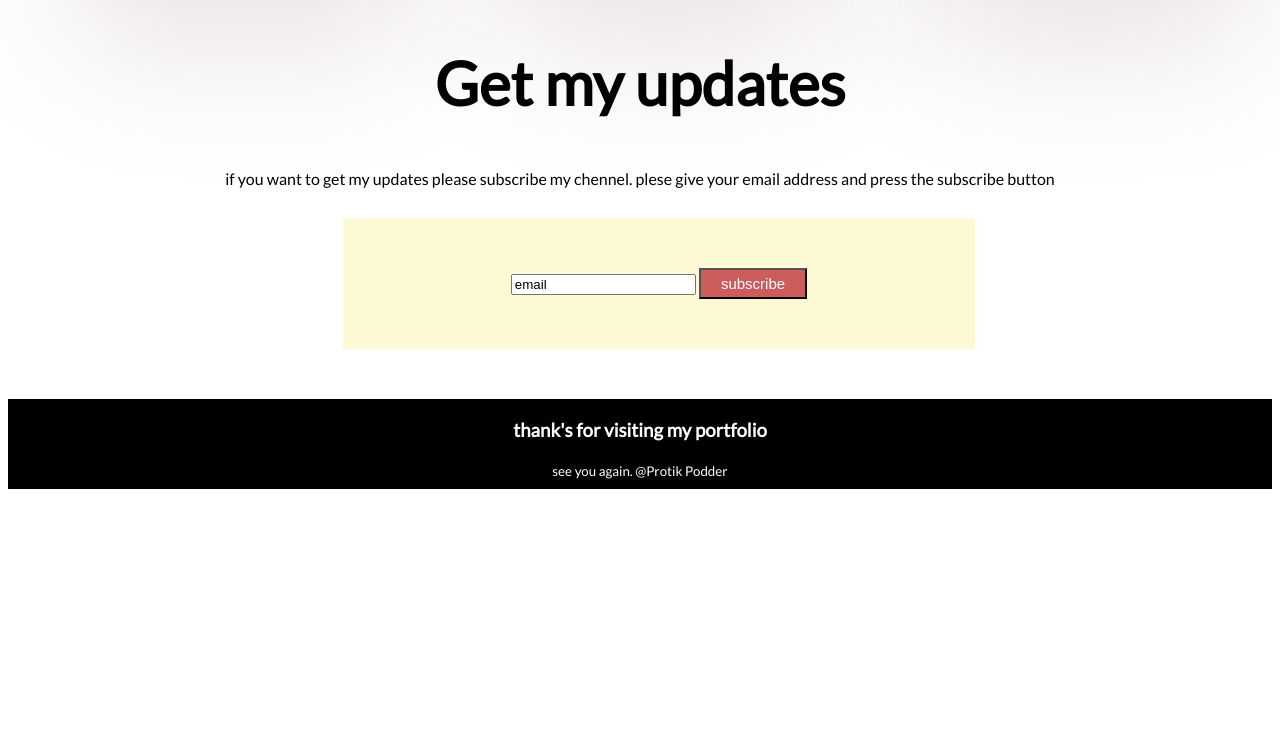
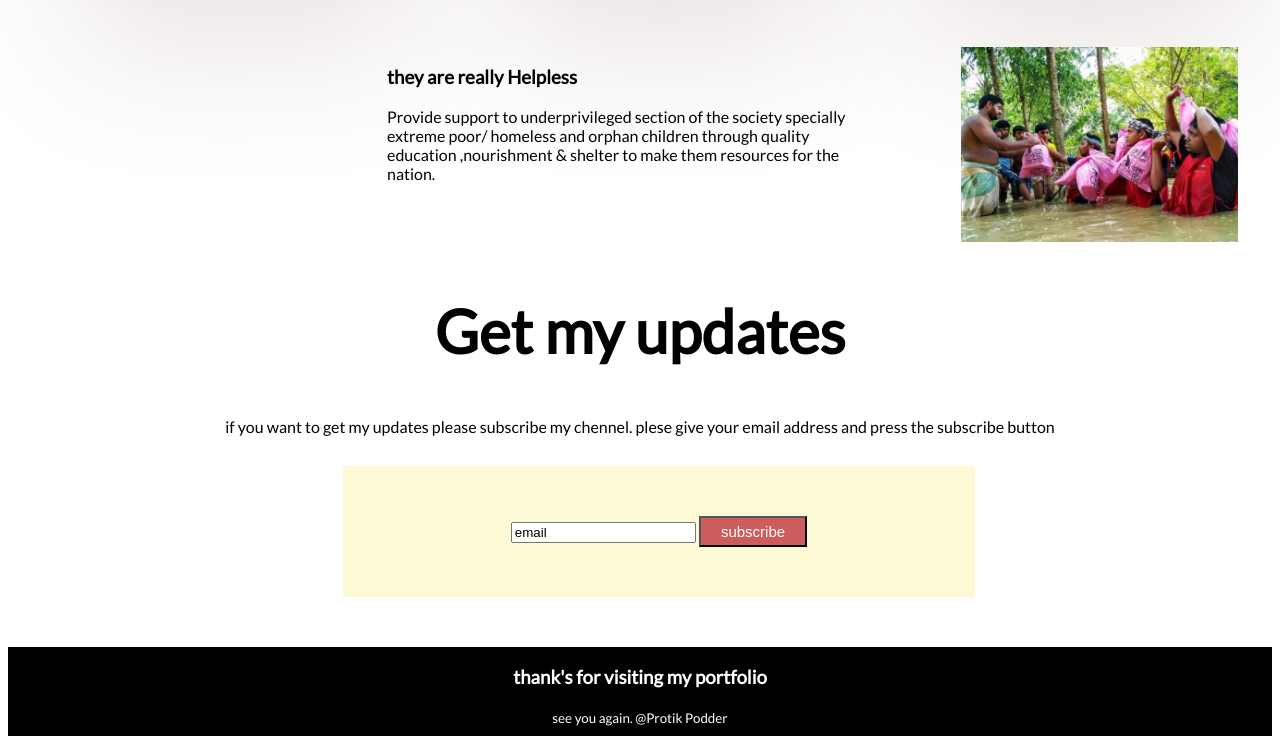
Before and after one commit to protik5097/assignment-portfolio, a plain HTML site: page index.html in a window 1280 px wide. Shown: the part 1517-2261 px from the top of the page. Before the commit the page ends 2014 px from the top, so only its background shows below. Drawn offline with Linux system fonts and the light colour scheme.

Commit message:
finished

```diff
--- a/index.html
+++ b/index.html
@@ -75,6 +75,20 @@
             </div>
         </div>
     </section>
+    <section class="donate-us">
+        <div class="helpless">
+            <div>
+                <h3>they are really Helpless</h3>
+            </div>
+            <div>
+                <p>Provide support to underprivileged section of the society specially extreme poor/ homeless and orphan
+                    children through quality education ,nourishment & shelter to make them resources for the nation.</p>
+            </div>
+        </div>
+        <div>
+            <img src="./image/donation11.jpg" alt="">
+        </div>
+    </section>
     <section class="get-updates">
         <h1>Get my updates</h1>
         <p>if you want to get my updates please subscribe my chennel. plese give your email address and press the
--- a/style.css
+++ b/style.css
@@ -116,6 +116,22 @@ hr {
     font-size: 60px;
 }
 
+.donate-us {
+    display: flex;
+    width: 58%;
+    margin-left: 300px;
+    padding-left: 59px;
+}
+
+.helpless {
+    margin-left: 20px;
+}
+
+.donate-us img {
+    width: 116%;
+    margin-left: 100px;
+}
+
 .email-box {
     background-color: #f3dd162e;
     width: 50%;
```
Also changed, not shown: image/donation11.jpg (added).
